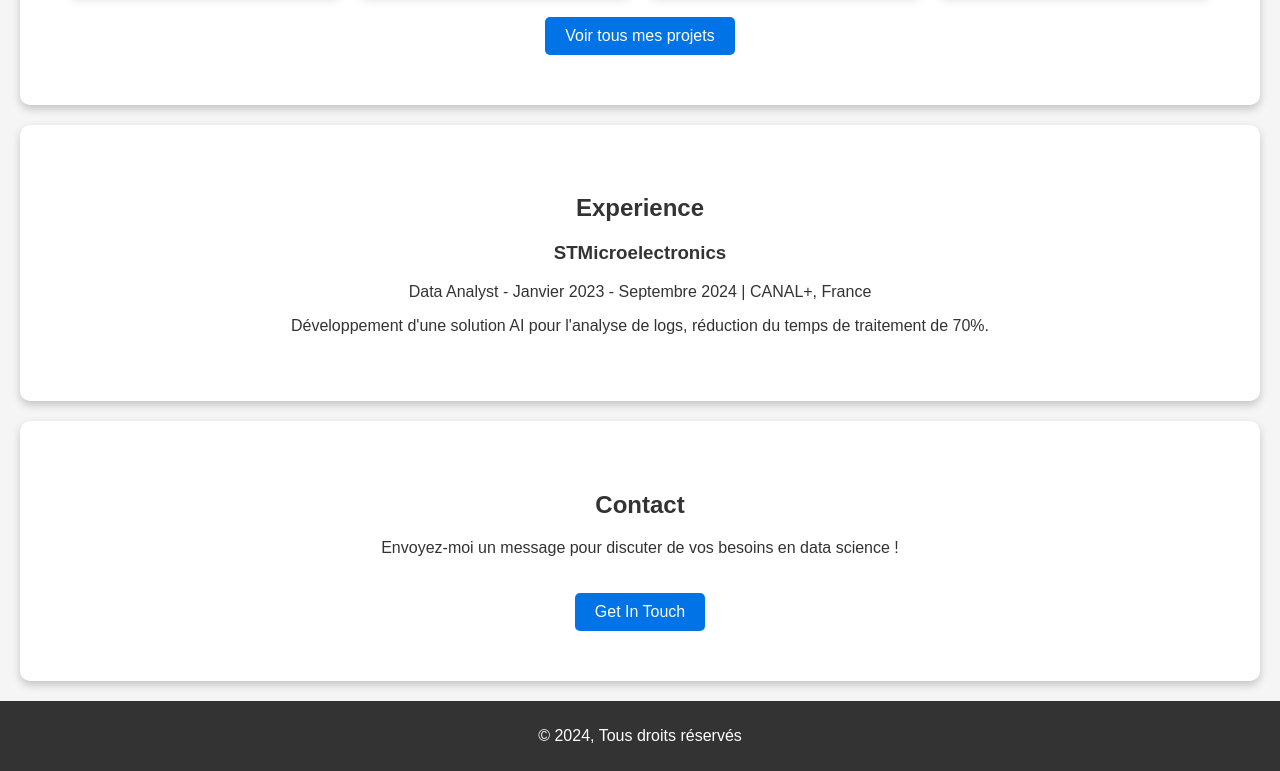
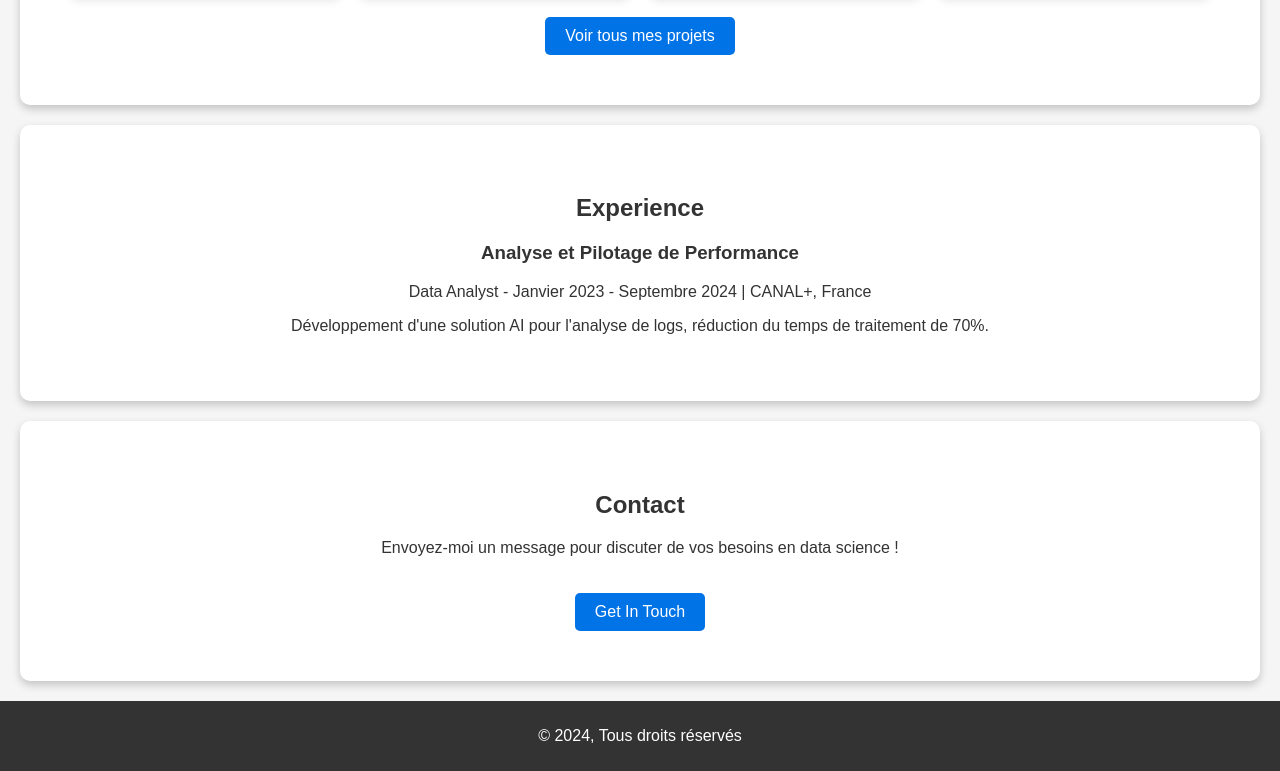
Before and after one commit to Samadkod/Samadkod.github.io, a plain HTML site: page index.html in a window 1280 px wide. Shown: the part 1151-1922 px from the top of the page. Drawn offline with Linux system fonts and the light colour scheme.

Commit message:
Update index.html

```diff
--- a/index.html
+++ b/index.html
@@ -67,7 +67,7 @@
     <section id="experience" class="section">
         <h2>Experience</h2>
         <div class="experience">
-            <h3>STMicroelectronics</h3>
+            <h3> Analyse et Pilotage de Performance</h3>
             <p>Data Analyst - Janvier 2023 - Septembre 2024 | CANAL+, France</p>
             <p>Développement d'une solution AI pour l'analyse de logs, réduction du temps de traitement de 70%.</p>
         </div>
```
